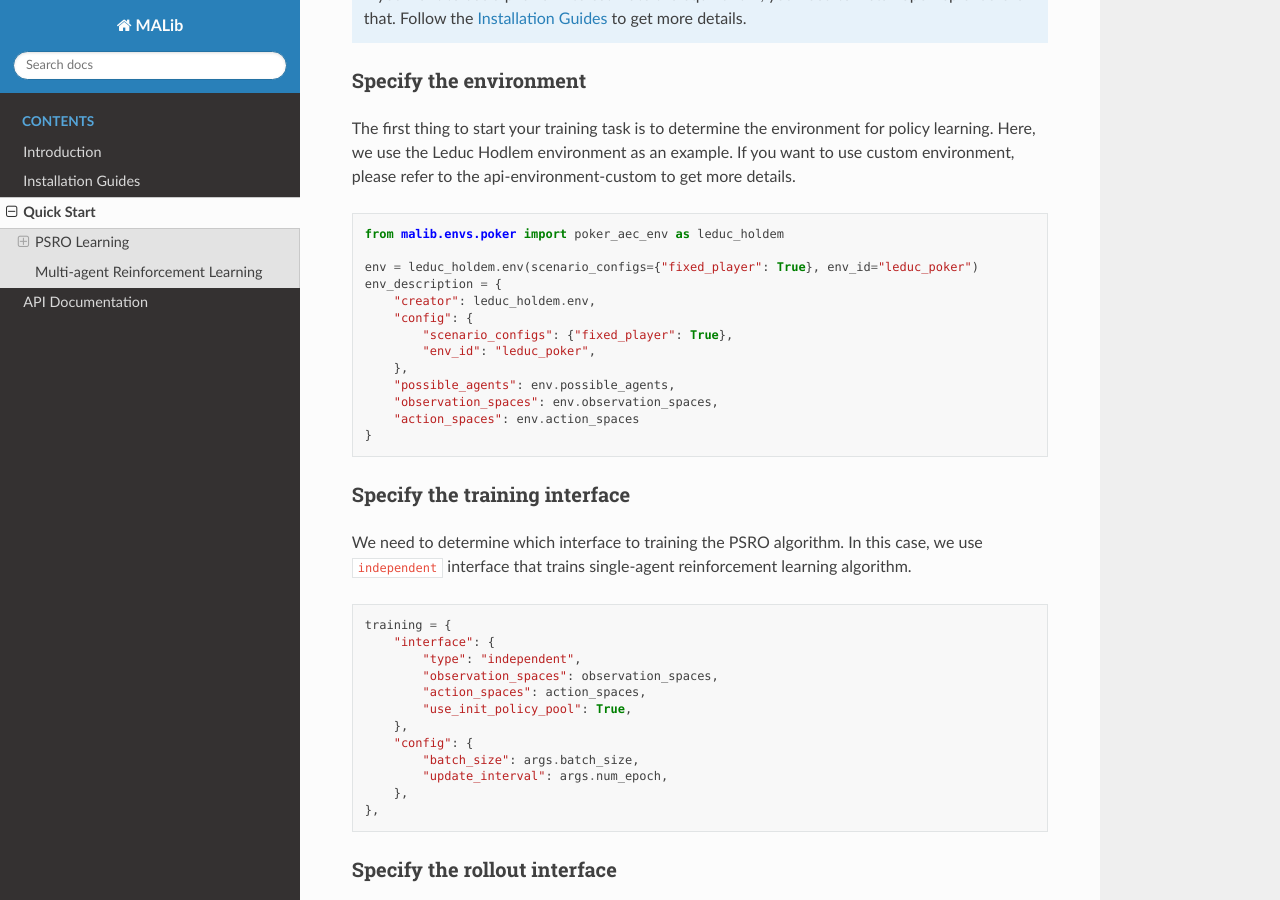
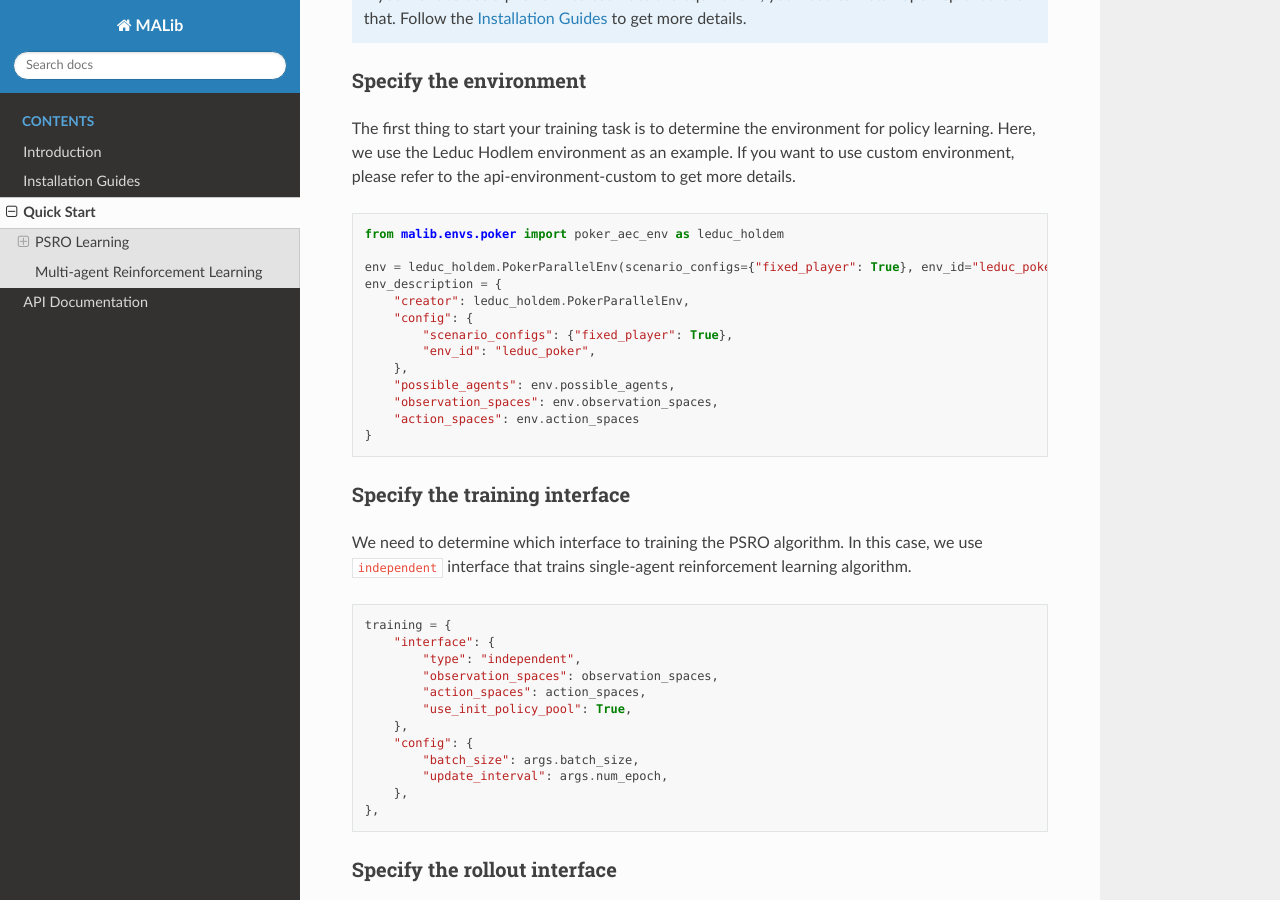
Before and after one commit to sjtu-marl/malib, a Sphinx documentation site: the page built from docs/source/quick_start.rst, in a window 1280 px wide and 900 px high, scrolled down 514 px. Built offline with Sphinx 7.4.7 and the Read the Docs theme 2.0.0, drawn with Linux system fonts in a browser that asks for light colours.

Commit message:
fix: PSRO example in documents
Signed-off-by: Xuehai Pan <XuehaiPan@pku.edu.cn>

```diff
--- a/docs/source/quick_start.rst
+++ b/docs/source/quick_start.rst
@@ -22,9 +22,9 @@ The first thing to start your training task is to determine the environment for
 
     from malib.envs.poker import poker_aec_env as leduc_holdem
 
-    env = leduc_holdem.env(scenario_configs={"fixed_player": True}, env_id="leduc_poker")
+    env = leduc_holdem.PokerParallelEnv(scenario_configs={"fixed_player": True}, env_id="leduc_poker")
     env_description = {
-        "creator": leduc_holdem.env,
+        "creator": leduc_holdem.PokerParallelEnv,
         "config": {
             "scenario_configs": {"fixed_player": True},
             "env_id": "leduc_poker",
```
